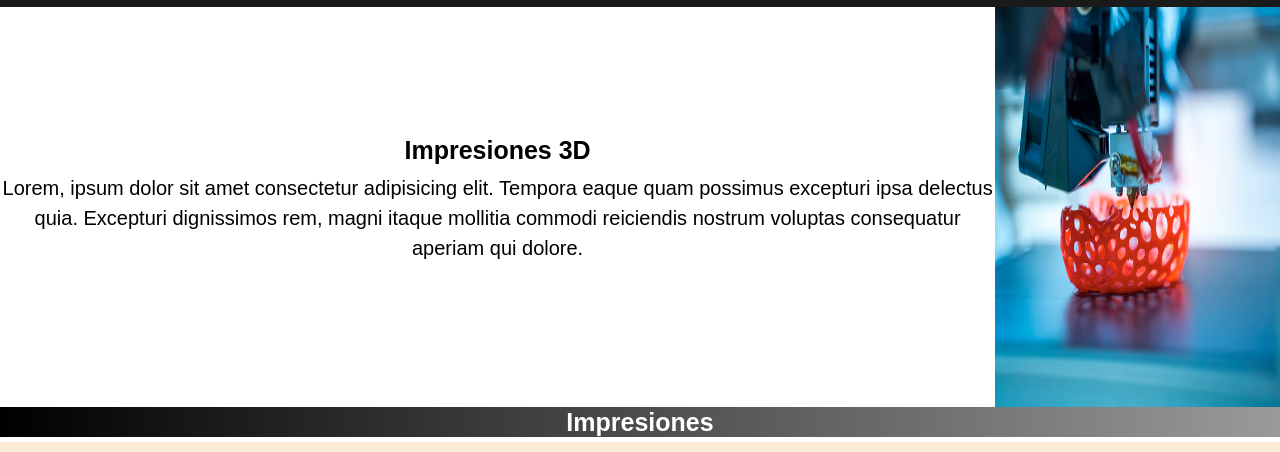
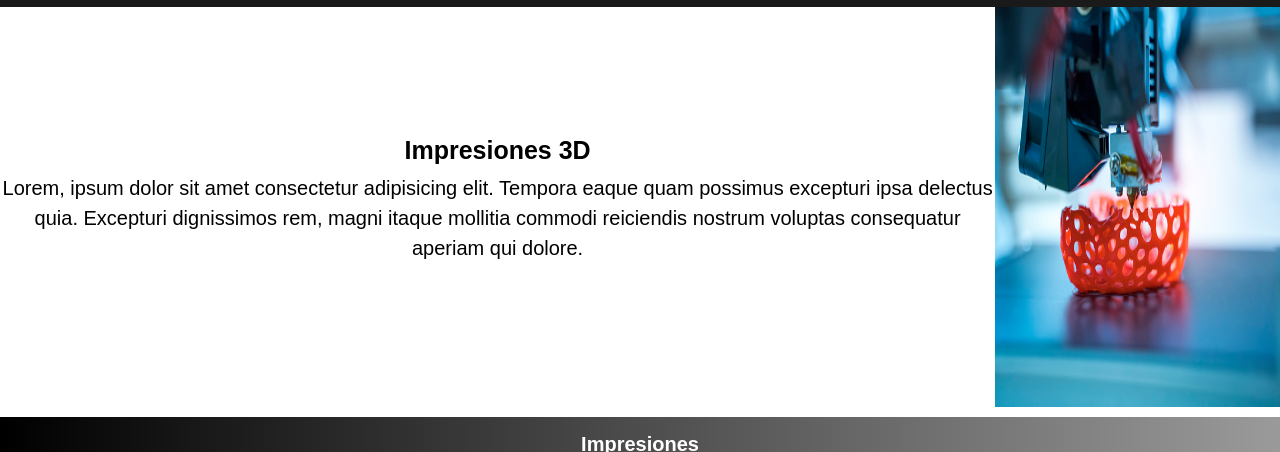
Before and after one commit to Gabox504/Damichi3D, a plain HTML site: page index.html in a window 1280 px wide. Shown: the part 123-575 px from the top of the page. Drawn offline with nearby package versions, Linux system fonts and the light colour scheme; a web font is replaced by a local one.

Commit message:
modificacion h2 index

```diff
--- a/css/style.css
+++ b/css/style.css
@@ -142,14 +142,15 @@ main .productos {
 }
 
 main .productos-titulo {
+    text-align: center;
     color: white;
-    font-size: 25px;
+    font-size: 20px;
     font-family: 'Anek Devanagari', sans-serif;
     font-weight: bold;
     background: rgb(0, 0, 0);
     background: linear-gradient(90deg, rgba(0, 0, 0, 1) 0%, rgba(154, 154, 154, 1) 100%);
-    text-align: center;
-    margin-bottom: 5px;
+    padding: 15px;
+    margin-top: 10px;
 }
 
 main .productos .productos-macetas a {
```
